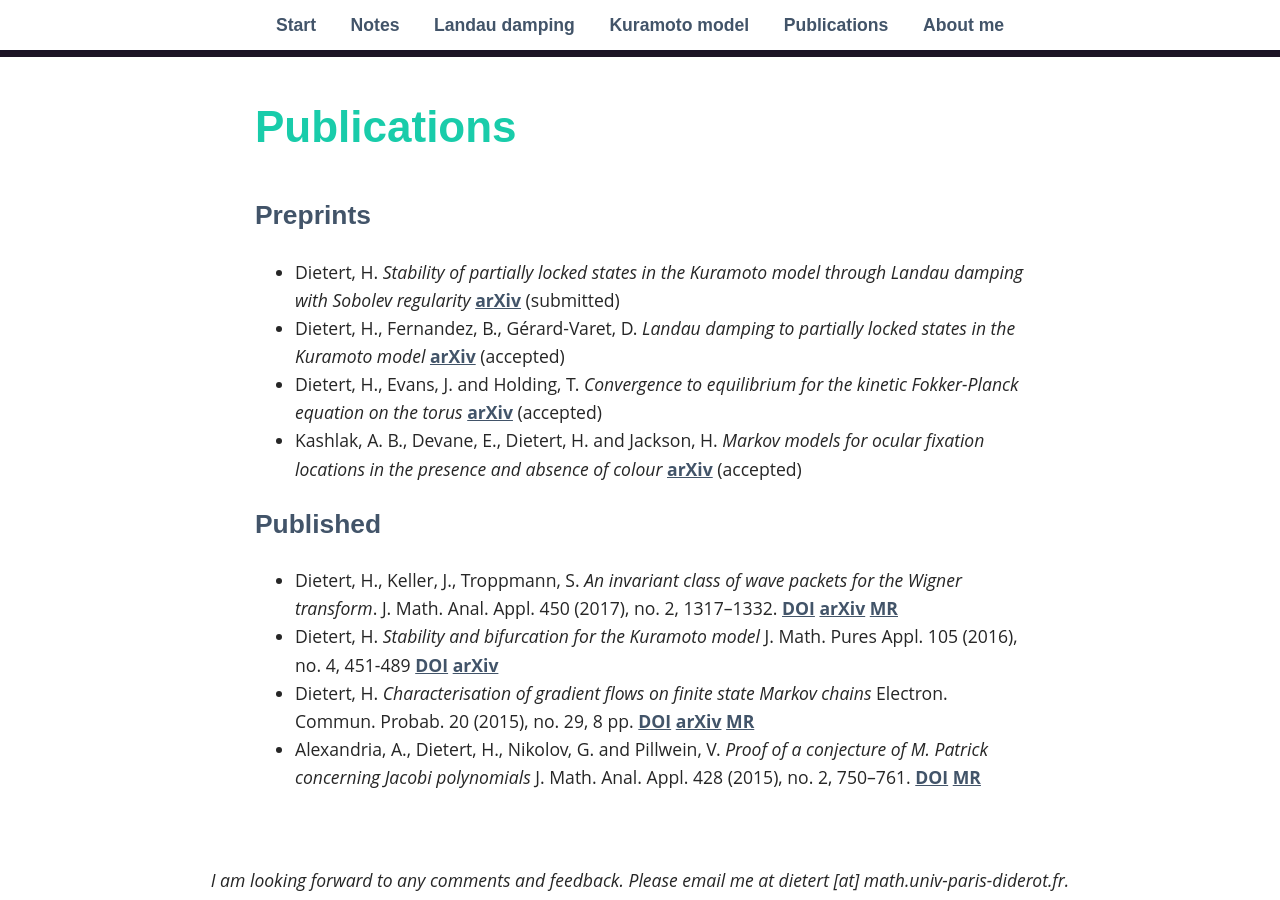
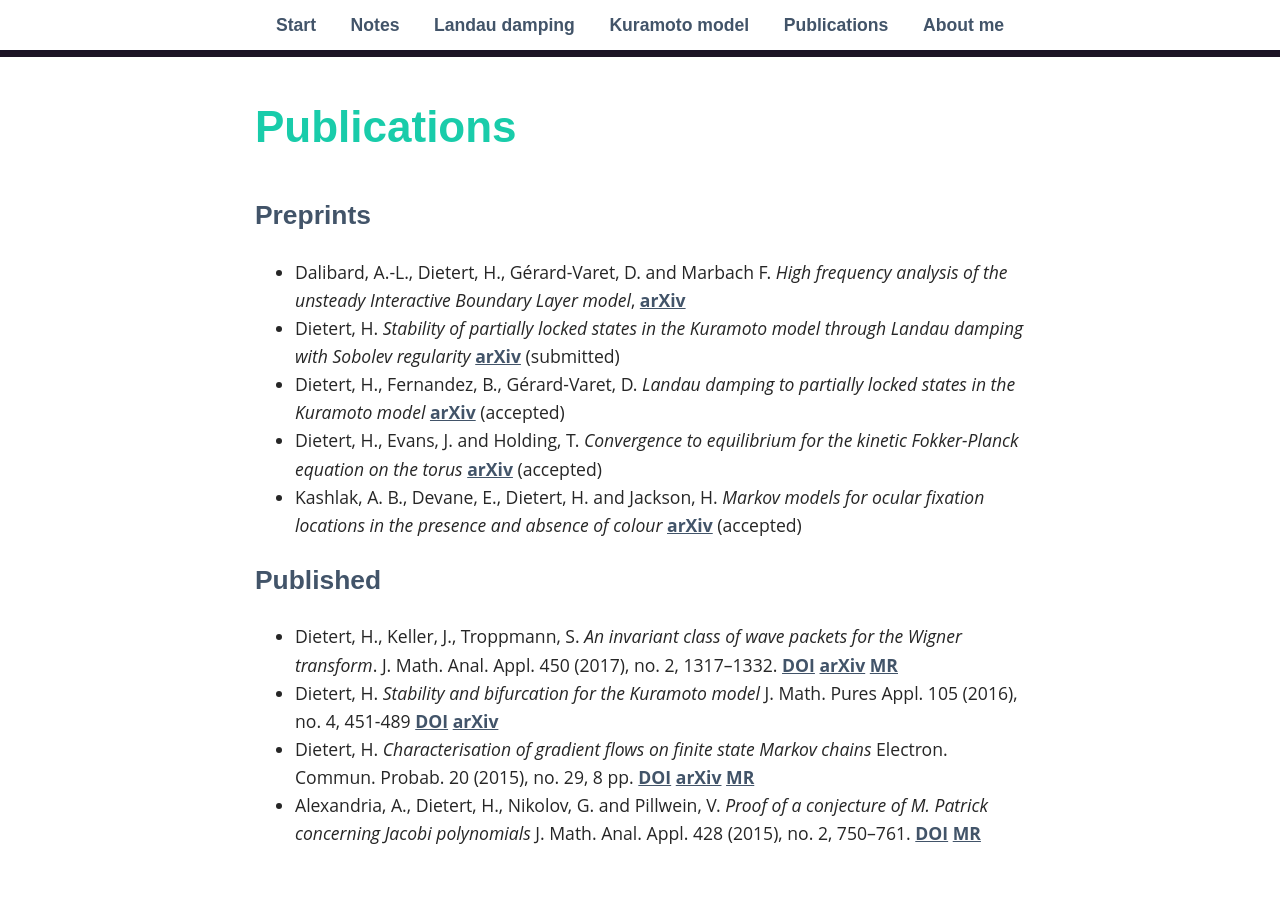
Before and after one commit to hdietert/hdietert.github.io, a Jekyll site: the page built from publications.md, in a window 1280 px wide and 900 px high, scrolled down 443 px. Built offline with Jekyll 4.4.1, drawn with Linux system fonts in a browser that asks for light colours.

Commit message:
update pub

```diff
--- a/publications.md
+++ b/publications.md
@@ -6,6 +6,9 @@ permalink: /publications/
 
 ## Preprints
 
+- Dalibard, A.-L., Dietert, H., Gérard-Varet, D. and Marbach F.
+  *High frequency analysis of the unsteady Interactive Boundary Layer model*,
+  [arXiv](https://arxiv.org/abs/1710.04510)
 - Dietert, H. *Stability of partially locked states in the Kuramoto
   model through Landau damping with Sobolev regularity*
   [arXiv](https://arxiv.org/abs/1707.03475) (submitted)
```
